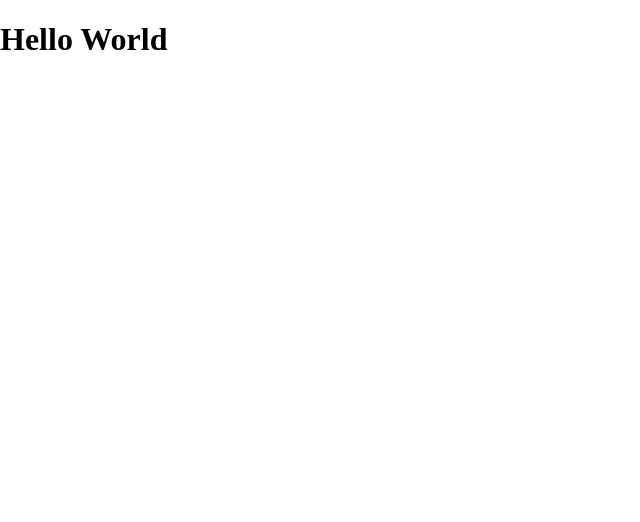
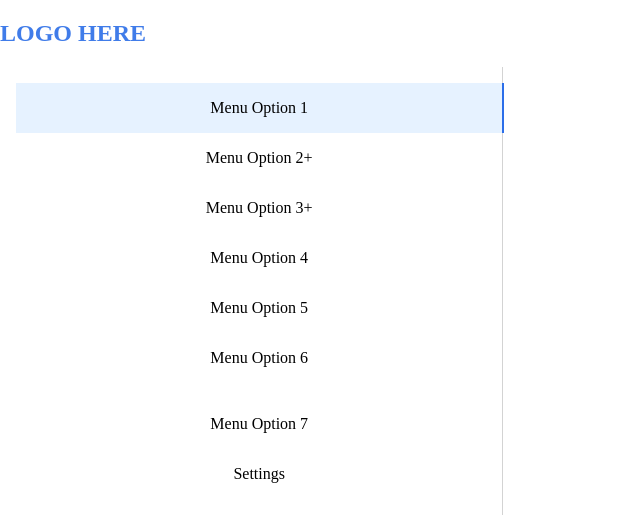
Before and after one commit to sahils091/single-page-datepicker, a React (Create React App) app: page / in a window 1280 px wide. Shown: the top 522 px of the page, without its empty margins (0-640 px from the left). Built offline with nearby package versions, Linux system fonts and the light colour scheme.

Commit message:
Created Homepage component, Created and styled the menu component

```diff
--- a/public/index.html
+++ b/public/index.html
@@ -24,6 +24,7 @@
       work correctly both with client-side routing and a non-root public URL.
       Learn how to configure a non-root public URL by running `npm run build`.
     -->
+    <script src="https://kit.fontawesome.com/fe88df9a6d.js" crossorigin="anonymous"></script>
     <title>React App</title>
   </head>
   <body>
--- a/src/App.js
+++ b/src/App.js
@@ -1,10 +1,11 @@
 
 import './App.scss';
+import Homepage from './components/Homepage';
 
 function App() {
   return (
     <div className="App">
-      <h1>Hello World</h1>
+      <Homepage/>
     </div>
   );
 }
--- /dev/null
+++ b/src/components/Homepage.js
@@ -0,0 +1,20 @@
+import React from "react";
+import "./homepage.scss";
+import Menu from "./menu/Menu";
+const Homepage = () => {
+  return (
+    <div className="homepage">
+    <div className="homepage__menu-title--wrapper">
+          <h2 className="homepage__menu-title">LOGO HERE</h2>
+        </div>
+      <div className="homepage__menu-wrapper">
+        {/* Left Div  */}
+        <Menu/>
+      </div>
+
+      <div className="homepage__main">{/* main div */}</div>
+    </div>
+  );
+};
+
+export default Homepage;
--- /dev/null
+++ b/src/components/homepage.scss
@@ -0,0 +1,64 @@
+.homepage {
+
+
+  &__menu-wrapper {
+    display: flex;
+    flex-direction: column;
+    padding-left: 1rem;
+    border-right: 1px solid lightgray;
+    width: 38%;
+  }
+
+  &__menu-title--wrapper {
+    text-align: center;
+    color: #407ce9;
+  }
+  &__menu-title {
+    //padding-left: 1rem;
+    text-align: left;
+  }
+
+  &__menu-list--wrapper {
+    width: 100%;
+  }
+  &__menu-list {
+    list-style-type: none;
+    text-align: left;
+    width: 100%;
+    padding-left: 0;
+  }
+
+  &__menu-item--one {
+    border-right: 2px solid #2c6ee9;
+    background-color: #e6f2ff;
+  }
+  &__menu-item {
+    height: 50px;
+    width: 100%;
+    text-align: center;
+    display: flex;
+    justify-content: center;
+    align-items: center;
+
+    &--more {
+      //margin-left: 5px;
+    }
+
+    &:hover {
+      background-color: #2c6ee9;
+      cursor: pointer;
+      color: white;
+      .homepage__menu-right {
+        display: inline-block;
+      }
+      .homepage__menu-item--more {
+        display: none;
+      }
+    }
+  }
+
+  &__menu-right {
+    display: none;
+    margin-left: 25px;
+  }
+}
--- /dev/null
+++ b/src/components/menu/Menu.js
@@ -0,0 +1,43 @@
+import React from "react";
+import './menu.scss';
+
+const Menu = () => {
+  return (
+    <section className="menu">
+      <div className="menu__list--wrapper">
+        <ul className="menu__list">
+          <li className="menu__item menu__item--one">
+            Menu Option 1 <span className="menu__right">&#10230;</span>
+          </li>
+          <li className="menu__item">
+            Menu Option 2 <span className="menu__item--more"> +</span>{" "}
+            <span className="menu__right">&#10230;</span>
+          </li>
+          <li className="menu__item">
+            Menu Option 3 <span className="menu__item--more"> +</span>{" "}
+            <span className="menu__right">&#10230;</span>
+          </li>
+          <li className="menu__item">
+            Menu Option 4 <span className="menu__right">&#10230;</span>
+          </li>
+          <li className="menu__item">
+            Menu Option 5 <span className="menu__right">&#10230;</span>
+          </li>
+          <li className="menu__item">
+            Menu Option 6 <span className="menu__right">&#10230;</span>
+          </li>
+        </ul>
+      </div>
+      <div className="menu__bottom">
+        <ul className="menu__list">
+          <li className="menu__item">
+            Menu Option 7 <span className="menu__right">&#10230;</span>
+          </li>
+          <li className="menu__item">Settings</li>
+        </ul>
+      </div>
+    </section>
+  );
+};
+
+export default Menu;
--- /dev/null
+++ b/src/components/menu/menu.scss
@@ -0,0 +1,47 @@
+.menu {
+
+      &__list--wrapper {
+        width: 100%;
+      }
+      &__list {
+        list-style-type: none;
+        text-align: left;
+        width: 100%;
+        padding-left: 0;
+      }
+
+      &__item--one {
+        border-right: 2px solid #2c6ee9;
+        background-color: #e6f2ff;
+      }
+      &__item {
+        height: 50px;
+        width: 100%;
+        text-align: center;
+        display: flex;
+        justify-content: center;
+        align-items: center;
+
+        &--more {
+          //margin-left: 5px;
+        }
+
+        &:hover {
+          background-color: #2c6ee9;
+          cursor: pointer;
+          color: white;
+          .menu__right {
+            display: inline-block;
+          }
+          .menu__item--more {
+            display: none;
+          }
+        }
+      }
+
+      &__right {
+        display: none;
+        margin-left: 25px;
+      }
+
+}
```
Also changed, not shown: 1 other file (tests, documents, lock files or other folders).
